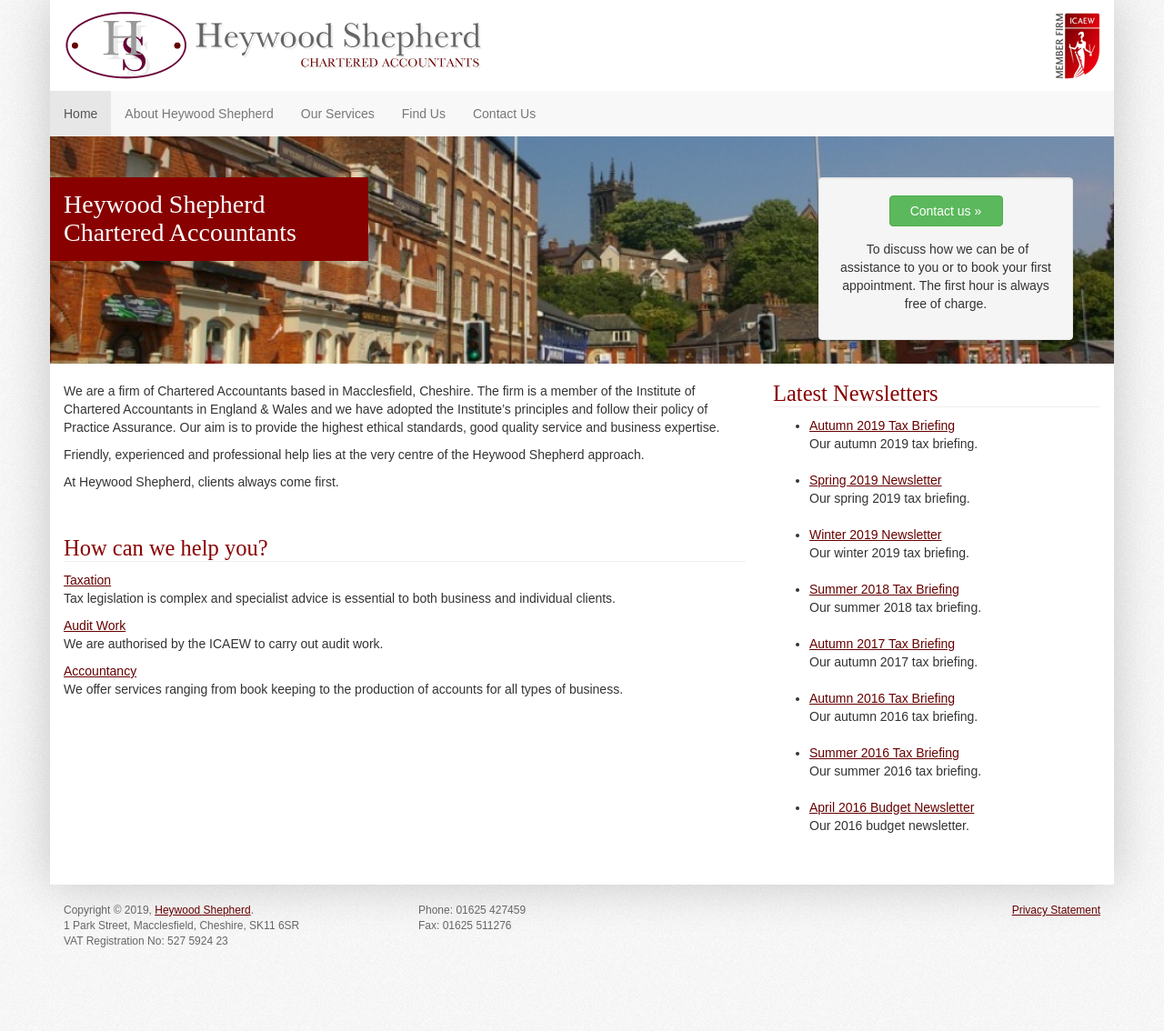
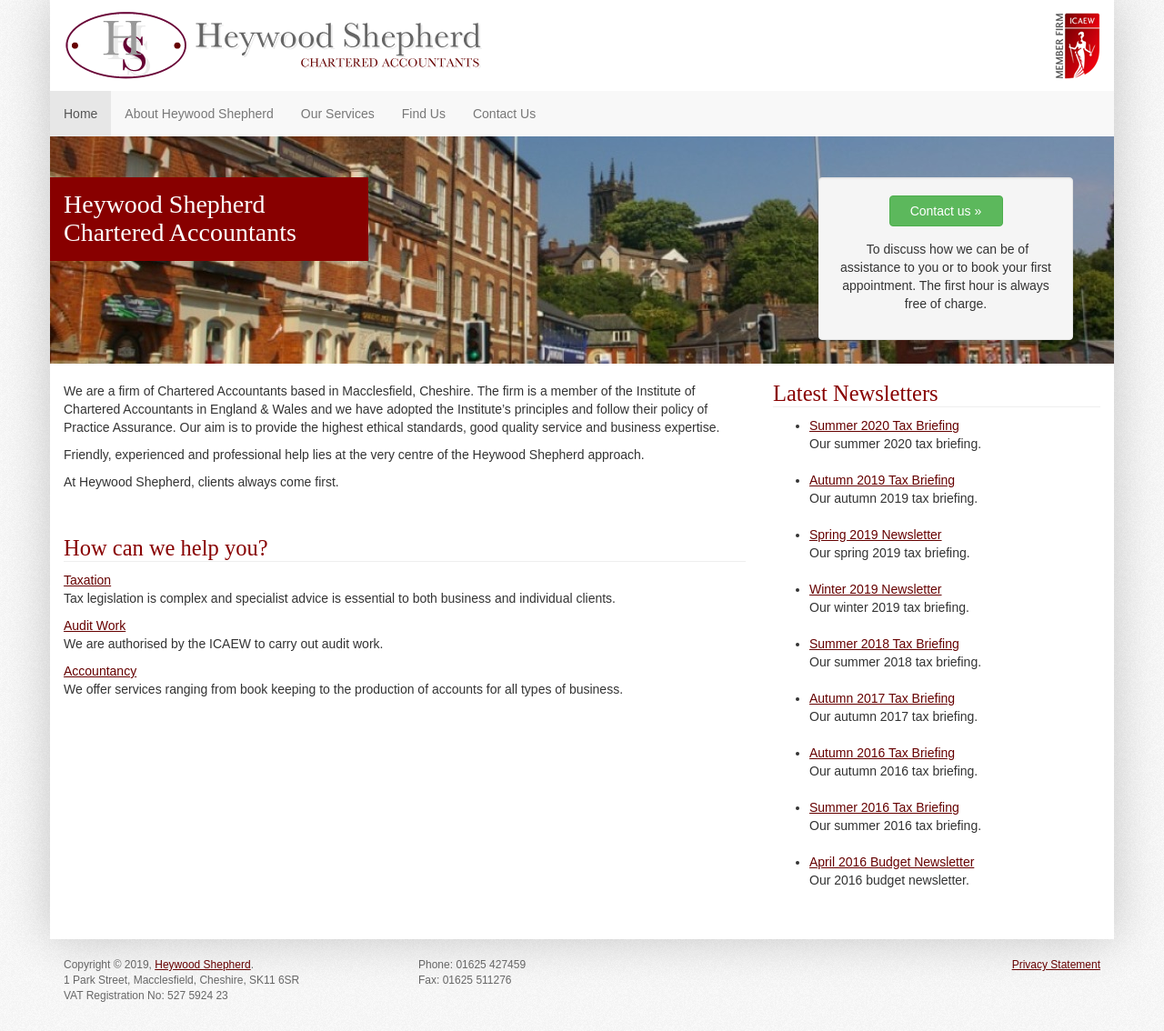
Before and after one commit to heywood-shepherd/heywood-shepherd.github.io, a Jekyll site: the page built from index.md, in a window 1280 px wide. Shown: the whole page at 91% size. Built offline with Jekyll 4.4.1, drawn with Linux system fonts in a browser that asks for light colours; before the commit the page ends 1074 px from its top, so only the background shows below that.

Commit message:
Summer tax briefing.

```diff
--- a/_data/newsletters.yml
+++ b/_data/newsletters.yml
@@ -1,3 +1,7 @@
+- name: Summer 2020 Tax Briefing
+  link: /assets/newsletters/2020-summer-tax-briefing.pdf
+  desc: Our summer 2020 tax briefing.
+
 - name: Autumn 2019 Tax Briefing
   link: /assets/newsletters/2019-autumn-tax-briefing.pdf
   desc: Our autumn 2019 tax briefing.
```
Also changed, not shown: 1 other file.
